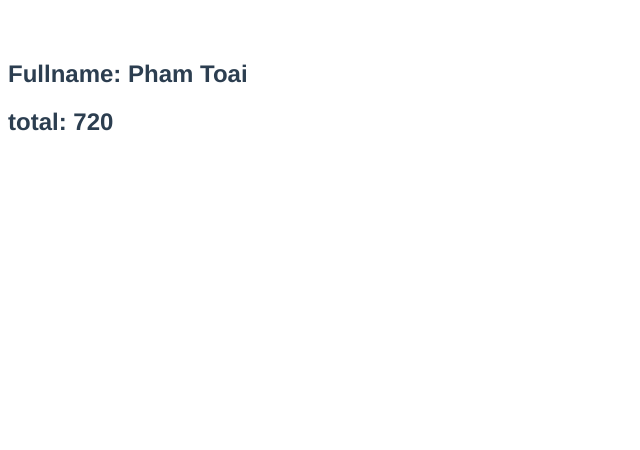
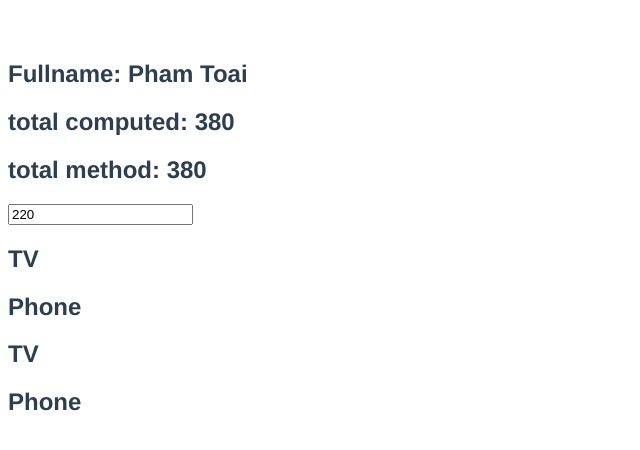
Before and after one commit to mrtoai38/vuejs3, a Vue app: page / in a window 1280 px wide. Shown: the top 450 px of the page, without its empty margins (0-640 px from the left). Built offline with nearby package versions, Linux system fonts and the light colour scheme.

Commit message:
computedproperties vs func and v-for

```diff
--- a/src/App.vue
+++ b/src/App.vue
@@ -1,6 +1,16 @@
 <template>
   <h2>Fullname: {{ fullName }} </h2>
-  <h2>total: {{ total }}</h2>
+  <h2>total computed: {{ total }}</h2>
+  <h2>total method: {{ getTotal() }}</h2>
+  <input type="text" v-model.number="items[1].price">
+
+  <template v-for="item in items" :key="item">
+    <h2 v-if="item.price>100"> {{item.title}} </h2>
+  </template>
+
+  <template v-for="item in expensiveItem" :key="item">
+    <h2> {{item.title}} </h2>
+  </template>
 </template>
 
 <script>
@@ -16,7 +26,7 @@ export default {
         {
           id: 1,
           title: 'TV',
-          price: 100,
+          price: 120,
         },
         {
           id: 2,
@@ -26,20 +36,28 @@ export default {
         {
           id: 3,
           title: 'Laptop',
-          price: 400,
+          price: 40,
         },
-      ]
+      ],
+      country: ''
     };
   },
   methods: {
-
+    getTotal() {
+      console.log("method");
+      return this.items.reduce((total, curr) => (total = total + curr.price), 0)
+    }
   },
   computed: {
     fullName() {
       return `${this.firstName}  ${this.lastName}`
     },
     total() {
+      console.log("computed");
       return this.items.reduce((total, curr) => (total = total + curr.price), 0)
+    },
+    expensiveItem() {
+      return this.items.filter(item => item.price > 100)
     }
   }
 }
```
